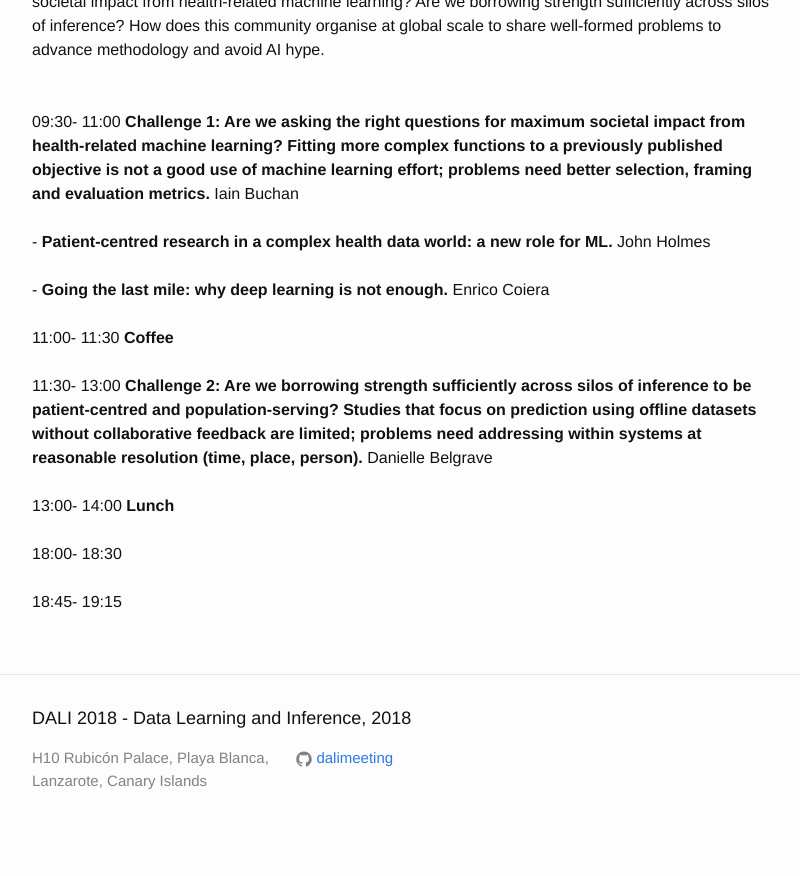
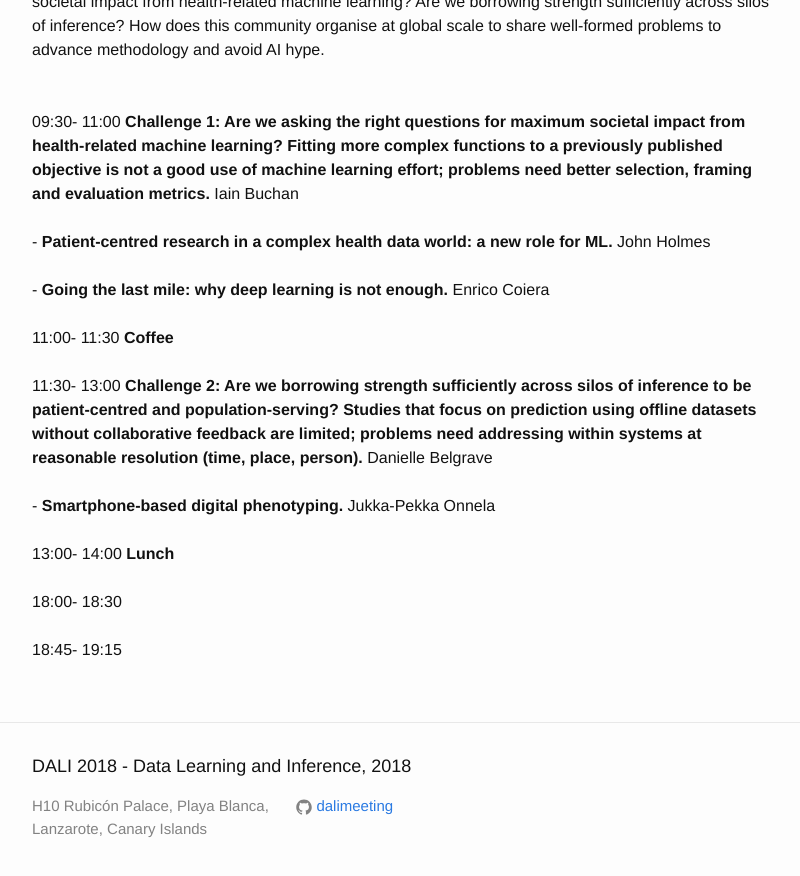
Before and after one commit to dalimeeting/dalimeeting.github.io, a Jekyll site: the page built from _posts/2018-04-05-workshopHealthCare.md, in a window 1280 px wide and 900 px high, scrolled down 1114 px. Shown: the top 876 px of the window, without its empty margins (238-1038 px from the left). Built offline with Jekyll 4.4.1, drawn with Linux system fonts in a browser that asks for light colours; before the commit the page ends 1966 px from its top, so only the background shows below that.

Commit message:
Update 2018-04-05-workshopHealthCare.md

```diff
--- a/_posts/2018-04-05-workshopHealthCare.md
+++ b/_posts/2018-04-05-workshopHealthCare.md
@@ -82,6 +82,15 @@
   youtube:
   start: "11:30"
   end: "13:00"
+- title: "Smartphone-based digital phenotyping."
+  author:
+  - given: Jukka-Pekka
+    family: Onnela
+    url:
+    institute:
+  youtube:
+  start: ""
+  end: ""
 - title: Lunch
   start: "13:00"
   end: "14:00"
```
